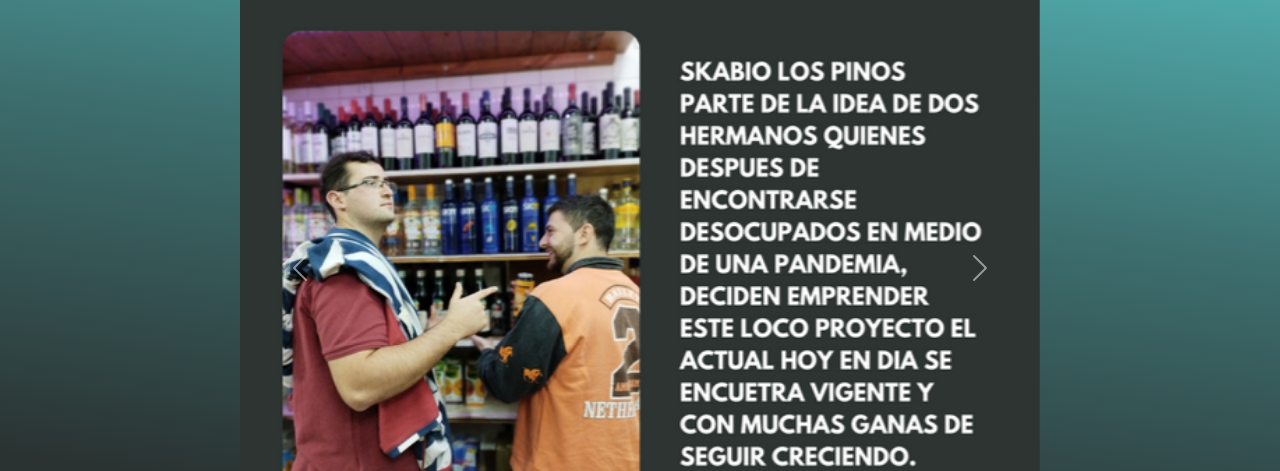
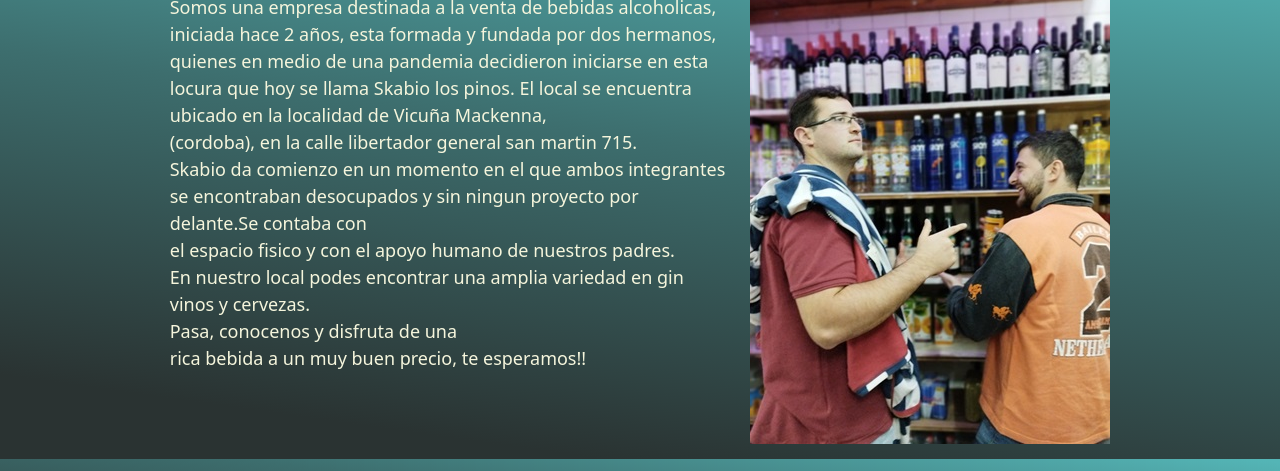
Before and after one commit to JereEtchetto/PP-49655-good, a website: page pages/conocenos.html in a window 1280 px wide. Shown: the part 867-1338 px from the top of the page. Drawn offline with nearby package versions, Linux system fonts and the light colour scheme; a web font is replaced by a local one.

Commit message:
conocenoslista

```diff
--- a/pages/conocenos.html
+++ b/pages/conocenos.html
@@ -73,29 +73,17 @@
             </section>
             <section>
                 <div class="df-conocenos">
-                    <h1>CONOCENOS</h1>
-                    <div class="df-carouse">
-                        <div id="carouselExampleFade" class="carousel slide carousel-fade">
-                            <div class="carousel-inner">
-                            <div class="carousel-item active">
-                                <img src="../images/primerFoto.png" class="d-block " alt="image1">
-                            </div>
-                            <div class="carousel-item">
-                                <img src="../images/imagen2.png" class="d-block " alt="image2">
-                            </div>
-                            <div class="carousel-item">
-                            <img src="../images/vinosCervezas.png" class="d-block " alt="image3">
-                            </div>
-                            </div>
-                            <button class="carousel-control-prev" type="button" data-bs-target="#carouselExampleFade" data-bs-slide="prev">
-                            <span class="carousel-control-prev-icon" aria-hidden="true"></span>
-                            <span class="visually-hidden">Previous</span>
-                            </button>
-                            <button class="carousel-control-next" type="button" data-bs-target="#carouselExampleFade" data-bs-slide="next">
-                            <span class="carousel-control-next-icon" aria-hidden="true"></span>
-                            <span class="visually-hidden">Next</span>
-                            </button>
-                        </div>
+                    <h2>Quienes somos?</h2>
+                    <div class="texto">
+                        <p>
+                            Somos una empresa destinada a la venta de bebidas alcoholicas,<br> iniciada hace 2 años, esta formada y fundada por dos hermanos, <br> quienes en medio de una pandemia decidieron iniciarse en esta <br> locura que hoy se llama Skabio los pinos. El local se encuentra <br> ubicado en la localidad de Vicuña Mackenna,<br> (cordoba), en la calle libertador general san martin 715.<br>
+                            Skabio da comienzo en un momento en el que ambos integrantes <br> se encontraban desocupados y sin ningun proyecto por <br> delante.Se contaba con <br> el espacio fisico y con el apoyo humano de nuestros padres.<br>
+                            En nuestro local podes encontrar una  amplia variedad en gin<br> vinos y cervezas.<br>
+                            Pasa, conocenos y disfruta de una <br> rica bebida a un muy buen precio, te esperamos!!
+                        </p>
+                        <article class="imgNosotros">
+                            <img src="../images/conocenosPag2.jpg" alt="nosotros">
+                        </article>
                     </div>
                 </div>
             </section>
--- a/sass/_mainPrincipal.scss
+++ b/sass/_mainPrincipal.scss
@@ -1,6 +1,6 @@
 /*========================INICIO MAIN PRINCIPAL===============================*/
 .banner {
-    background-image:url(../images/fondoNuevo.png);
+    background-image:url(../images/fondoNuevo1.png);
     background-size:cover;
     max-width: 100%;
     min-height: 100vh;
--- a/sass/conocenos/_estiloConocenos.scss
+++ b/sass/conocenos/_estiloConocenos.scss
@@ -3,13 +3,15 @@
     justify-content: center;
     align-items: center;
     flex-direction: column;
-    background:linear-gradient(188deg, rgba(84,181,182,1) 1%, rgba(61,110,110,1) 42%, rgba(42,51,50,1) 88%);;
-    .df-carouse{
-        width: 100vh;
-        .carousel-item{
-            .d-block{
-                width: 100% !important;
-            }
+    font-size: 18px;
+    color: beige;
+    background:linear-gradient(188deg, rgba(84,181,182,1) 1%, rgba(61,110,110,1) 42%, rgba(42,51,50,1) 88%);
+    .texto{
+        display: flex;
+        margin: 15px;
+        .imgNosotros{
+            padding-left:25px;
+            border-radius:3%;
         }
     }
 }
```
Also changed, not shown: css/Style.css, images/conocenosPag2.jpg (added), images/fondoNuevo1.png (added), images/imagen2.png (deleted), images/primerFoto.png (deleted), images/vinosCervezas.png (deleted), 2 other files.
